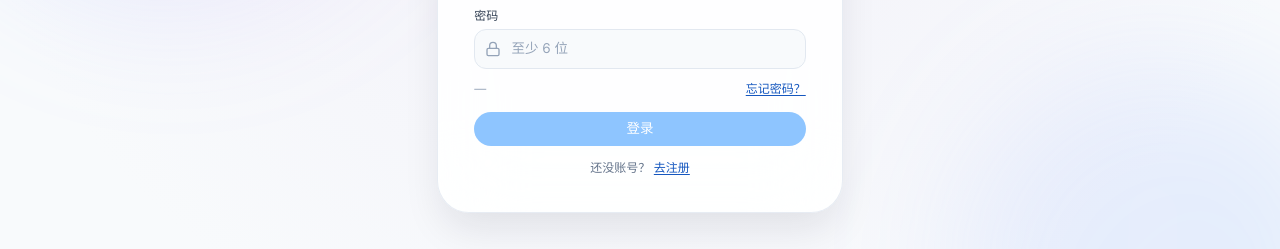
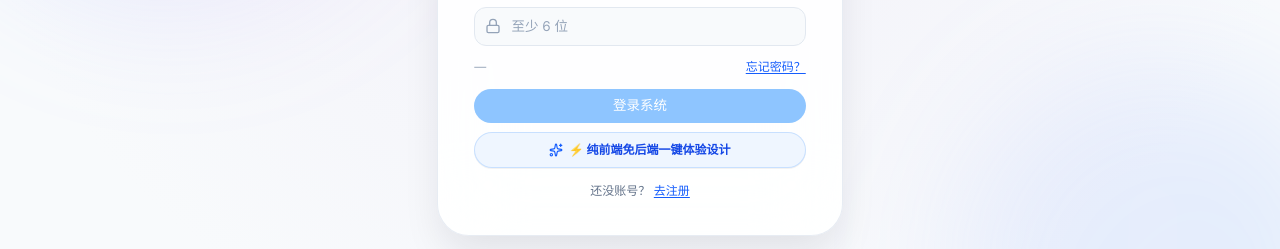
Before and after one commit to studyzhige-ui/Interview_Copilot, a React (Vite) app in the folder frontend/: page /auth in a window 1280 px wide. Shown: the part 413-662 px from the top of the page. Built offline with nearby package versions, Linux system fonts and the light colour scheme; no server answers.

Commit message:
feat(auth): add one-click pure frontend design preview mode without requiring backend services

```diff
--- a/frontend/src/pages/auth/LoginForm.tsx
+++ b/frontend/src/pages/auth/LoginForm.tsx
@@ -1,6 +1,6 @@
 import { FormEvent, useState } from 'react';
 import { useNavigate } from 'react-router-dom';
-import { User, Lock } from 'lucide-react';
+import { User, Lock, Sparkles } from 'lucide-react';
 import { Btn } from '@/components/ui/Btn';
 import { Field } from '@/components/ui/Field';
 import { login } from '@/api/auth';
@@ -18,6 +18,7 @@ interface Props {
 
 export function LoginForm({ onSwitchToRegister, onForgotPassword }: Props = {}) {
   const setSession = useAuthStore((s) => s.setSession);
+  const setMe = useAuthStore((s) => s.setMe);
   const navigate = useNavigate();
   const [username, setUsername] = useState('');
   const [password, setPassword] = useState('');
@@ -33,12 +34,32 @@ export function LoginForm({ onSwitchToRegister, onForgotPassword }: Props = {})
     try {
       const tk = await login(username.trim(), password);
       setSession(tk.access_token, tk.refresh_token);
-      navigate('/review', { replace: true });
+      navigate('/today', { replace: true });
     } catch (err) {
       toast.error(loginErr(err));
     } finally {
       setLoading(false);
     }
+  };
+
+  const handleDemoPreview = () => {
+    // Generate valid base64 payload for demo preview without needing backend
+    const payload = btoa(unescape(encodeURIComponent(JSON.stringify({ sub: '1001', username: '体验官', nickname: '体验官 · Alex' }))));
+    const mockJwt = `eyJhbGciOiJIUzI1NiIsInR5cCI6IkpXVCJ9.${payload}.mockSignature`;
+    setSession(mockJwt, mockJwt);
+    setMe({
+      username: '体验官',
+      email: 'demo@interview-copilot.ai',
+      nickname: '体验官 · Alex',
+      avatar_url: null,
+      bio: '求职操作系统设计体验官',
+      default_execution_mode: 'standard',
+      email_verified: true,
+      created_at: new Date().toISOString(),
+      updated_at: new Date().toISOString(),
+    });
+    toast.success('已进入前端纯享设计体验模式（免启动后端）');
+    navigate('/today', { replace: true });
   };
 
   return (
@@ -65,21 +86,35 @@ export function LoginForm({ onSwitchToRegister, onForgotPassword }: Props = {})
         <button
           type="button"
           onClick={onForgotPassword}
-          className="text-primary-600 hover:text-primary-800 underline underline-offset-2"
+          className="text-blue-600 hover:text-blue-800 underline underline-offset-2 cursor-pointer"
         >
           忘记密码？
         </button>
       </div>
-      <Btn type="submit" full loading={loading} disabled={!canSubmit}>
-        登录
-      </Btn>
+
+      <div className="space-y-2.5">
+        <Btn type="submit" full loading={loading} disabled={!canSubmit}>
+          登录系统
+        </Btn>
+
+        {/* Demo Pure-Frontend Design Preview Button */}
+        <button
+          type="button"
+          onClick={handleDemoPreview}
+          className="w-full py-2.5 px-4 rounded-2xl bg-blue-50 hover:bg-blue-100 text-blue-700 text-xs font-bold transition-all flex items-center justify-center gap-1.5 border border-blue-200/80 cursor-pointer shadow-2xs active:scale-98"
+        >
+          <Sparkles size={14} className="text-blue-600" />
+          <span>⚡ 纯前端免后端一键体验设计</span>
+        </button>
+      </div>
+
       {onSwitchToRegister && (
         <div className="mt-4 text-center text-xs text-stone-500">
           还没账号？
           <button
             type="button"
             onClick={onSwitchToRegister}
-            className="ml-1 text-primary-600 hover:text-primary-800 underline underline-offset-2 font-medium"
+            className="ml-1 text-blue-600 hover:text-blue-800 underline underline-offset-2 font-medium cursor-pointer"
           >
             去注册
           </button>
```
